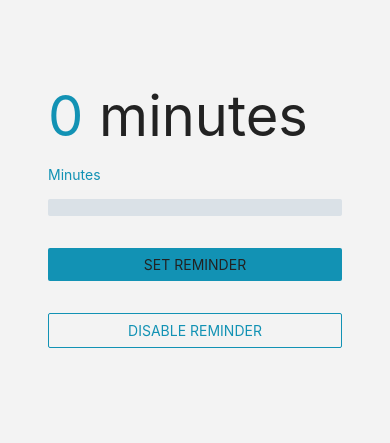
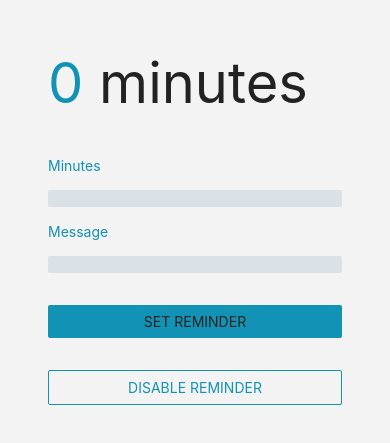
Before and after one commit to leemorrowdev/SimpleReminder, a React Native app: screen / in a window 390 px wide. Shown: the part 207-650 px from the top of the page. Built offline with nearby package versions, Linux system fonts and the light colour scheme.

Commit message:
Add notification message

```diff
--- a/App.js
+++ b/App.js
@@ -35,6 +35,9 @@ const MILLISECONDS_IN_MINUTE = 60000;
 const App: () => Node = () => {
   const [minutesInput, setMinutesInput] = useState('');
   const [minutesReminder, setMinutesReminder] = useState('0');
+  const [messageInput, setMessageInput] = useState('');
+  const [messageReminder, setMessageReminder] = useState('');
+
   const isDarkMode = useColorScheme() === 'dark';
 
   const onSetReminderPressed = () => {
@@ -43,6 +46,8 @@ const App: () => Node = () => {
     if (minutesInput) {
       const minutes = parseInt(minutesInput, 10);
       setMinutesReminder(minutes);
+
+      setMessageReminder(messageInput);
 
       if (!minutes) {
         Alert.alert('Invalid input', '', [
@@ -61,7 +66,7 @@ const App: () => Node = () => {
         repeatType: 'time',
         repeatTime: minutes * MILLISECONDS_IN_MINUTE,
         title: 'Simple Reminder',
-        message: 'My Notification Message', // Required
+        message: messageInput, // Required
         allowWhileIdle: true,
       });
     }
@@ -70,6 +75,7 @@ const App: () => Node = () => {
   const onDisableReminderPressed = () => {
     PushNotification.cancelLocalNotifications({id: '0'});
     setMinutesReminder('0');
+    setMessageReminder('');
   };
 
   return (
@@ -80,13 +86,18 @@ const App: () => Node = () => {
       ]}>
       <StatusBar barStyle={isDarkMode ? 'light-content' : 'dark-content'} />
       <View style={styles.content}>
-        <Text style={styles.minutes}>
-          <Text style={styles.highlightText}>{minutesReminder}</Text>
-          <Text style={isDarkMode ? styles.lightText : styles.darkText}>
-            {' '}
-            minutes
+        <View style={styles.reminder}>
+          <Text style={styles.minutes}>
+            <Text style={styles.highlightText}>{minutesReminder}</Text>
+            <Text style={isDarkMode ? styles.lightText : styles.darkText}>
+              {' '}
+              {minutesReminder === 1 ? 'minute' : 'minutes'}
+            </Text>
           </Text>
-        </Text>
+          <Text style={[styles.message, styles.highlightText]}>
+            {messageReminder}
+          </Text>
+        </View>
         <Text style={styles.label}>Minutes</Text>
         <TextInput
           style={[
@@ -97,7 +108,20 @@ const App: () => Node = () => {
           keyboardType={'numeric'}
           onChangeText={_minutesInput => setMinutesInput(_minutesInput)}
           value={minutesInput}
-          maxLength={15}
+          maxLength={4}
+          selectionColor={colors.primary}
+          disableFullscreenUI={true}
+        />
+        <Text style={styles.label}>Message</Text>
+        <TextInput
+          style={[
+            styles.input,
+            isDarkMode ? styles.darkBackground : styles.lightBackground,
+            isDarkMode ? styles.lightText : styles.darkText,
+          ]}
+          onChangeText={_messageInput => setMessageInput(_messageInput)}
+          value={messageInput}
+          maxLength={32}
           selectionColor={colors.primary}
           disableFullscreenUI={true}
         />
@@ -167,9 +191,14 @@ const styles = StyleSheet.create({
     borderWidth: 1,
     borderColor: colors.primary,
   },
+  reminder: {
+    marginVertical: 40,
+  },
   minutes: {
-    marginVertical: 16,
     fontSize: 56,
+  },
+  message: {
+    fontSize: 21,
   },
 });
 
```
